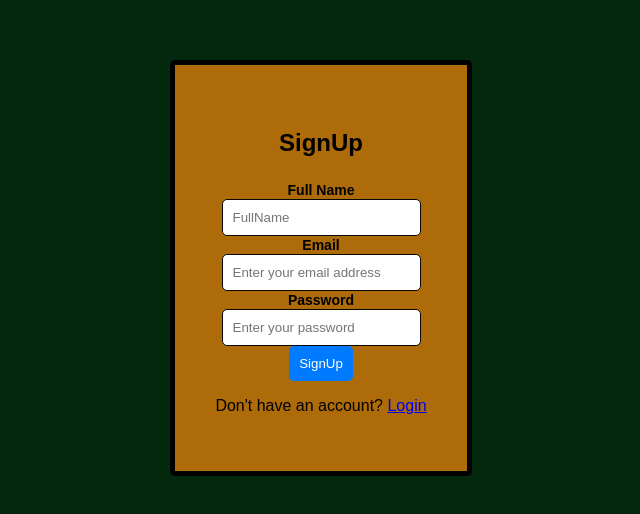
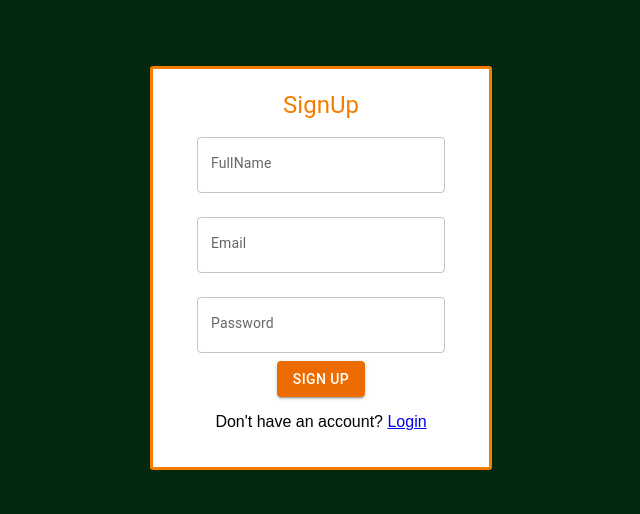
Before and after one commit to alan-sam/CS-4389-Secure-Bank-App, a React (Create React App) app: page /signin in a window 1280 px wide. Shown: the part 132-646 px from the top of the page, without its empty margins (319-959 px from the left). Built offline with nearby package versions, Linux system fonts and the light colour scheme.

Commit message:
updated sign up UI

```diff
--- a/src/App.css
+++ b/src/App.css
@@ -59,9 +59,9 @@ body {
   align-items: center;
   justify-content: center;
   padding: 20px;
-  border: 5px solid #000000;
-  border-radius: 5px;
-  background-color: #ad6c09;
+  border: 3px solid #f57c00;
+  border-radius: 3px;
+  background-color: white;
 }
 
 .signin form {
@@ -111,7 +111,6 @@ body {
   font-weight: bold;
   align-items: center;
 }
-
 
 @keyframes App-logo-spin {
   from {
--- a/src/components/Signin.js
+++ b/src/components/Signin.js
@@ -1,35 +1,61 @@
-import React from 'react'
+import React from 'react';
 import { Link } from 'react-router-dom'; // Import the Link component
 import '../App.css';
+import { Typography, TextField, Container, Button } from '@mui/material';
 
 function Signin() {
   return (
-    <div className='signin'>
-    <form>
-            <h3>SignUp</h3>
-            <div className='mb-2'>
-            <label htmlFor='name'>Full Name</label>
-            <input type='text' placeholder='FullName' className='form-control' required/>
+    <div className="signin">
+      <Container>
+        <Typography component="h1" variant="h5" color={'#f57c00'}>
+          SignUp
+        </Typography>
+        <div className="mb-2">
+          <TextField
+            variant="outlined"
+            margin="normal"
+            label="FullName"
+            color="warning"
+            id="fullname"
+            name="fullname"
+          ></TextField>
         </div>
-            <div className='mb-2'>
-                <label htmlFor='email'>Email</label>
-                <input type='email' placeholder='Enter your email address' className='form-control' required/>
+        <div className="mb-2">
+          <TextField
+            variant="outlined"
+            margin="normal"
+            label="Email"
+            color="warning"
+            id="email"
+            name="email"
+          ></TextField>
         </div>
-            <div className='mb-2'>
-            <label htmlFor='password'>Password</label>
-            <input type='password' placeholder='Enter your password' className='form-control' required/>
+        <div className="mb-2">
+          <TextField
+            variant="outlined"
+            margin="normal"
+            label="Password"
+            color="warning"
+            id="password"
+            name="password"
+          ></TextField>
         </div>
-            <div className='d-grid'>
-                <button className='btn btn-primary'>SignUp</button>
+        <div className="d-grid">
+          <Button variant="contained" color="warning">
+            Sign Up
+          </Button>
         </div>
-            <div className='signlink'>
+        <div className="signlink">
           <p>
-              Don't have an account? <Link to="/"><span>Login</span></Link>
+            Don't have an account?{' '}
+            <Link to="/">
+              <span>Login</span>
+            </Link>
           </p>
         </div>
-        </form>
+      </Container>
     </div>
-  )
+  );
 }
 
-export default Signin
+export default Signin;
```
Also changed, not shown: src/components/Login.js (+2 -5 lines). Lines whose indentation alone changed are shown as unchanged.
